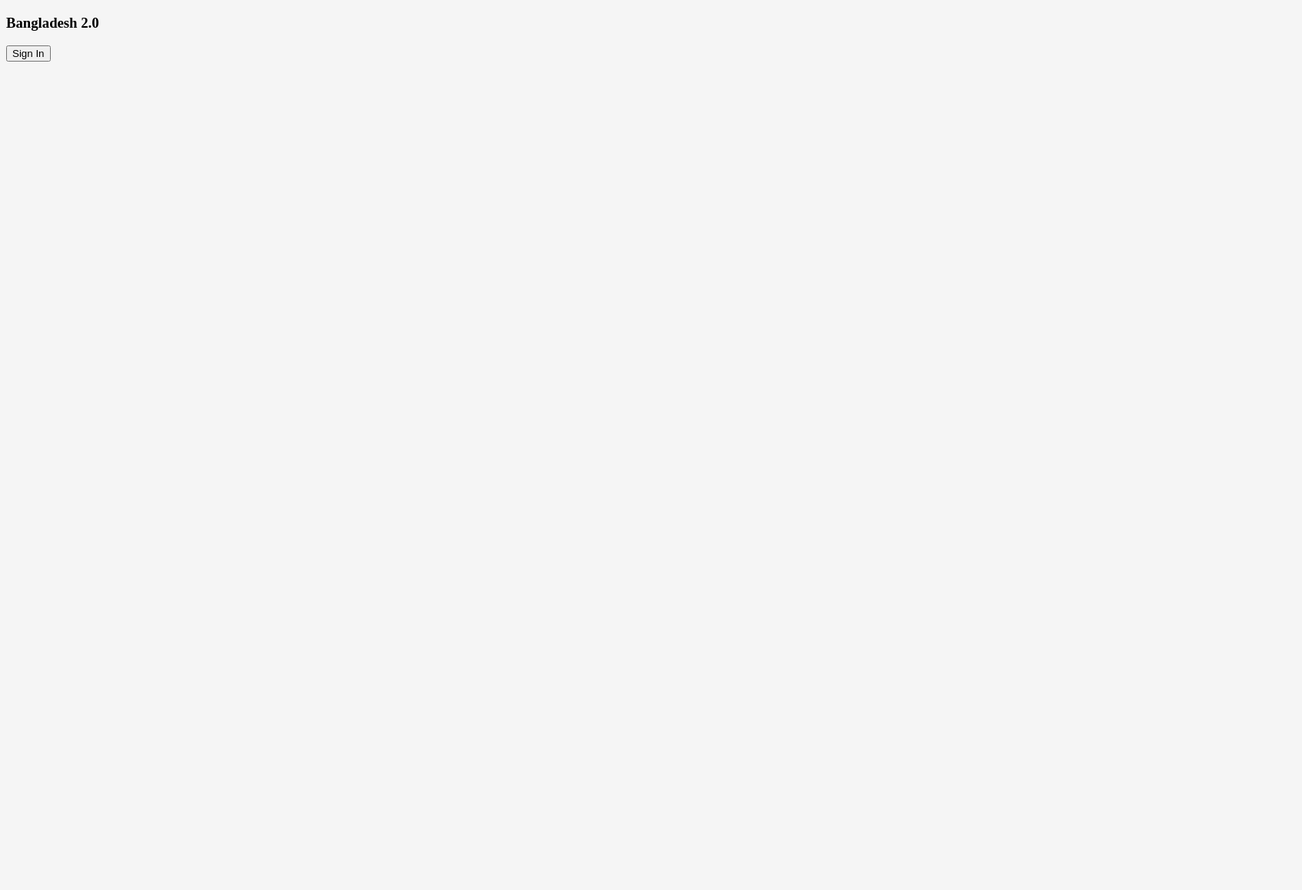
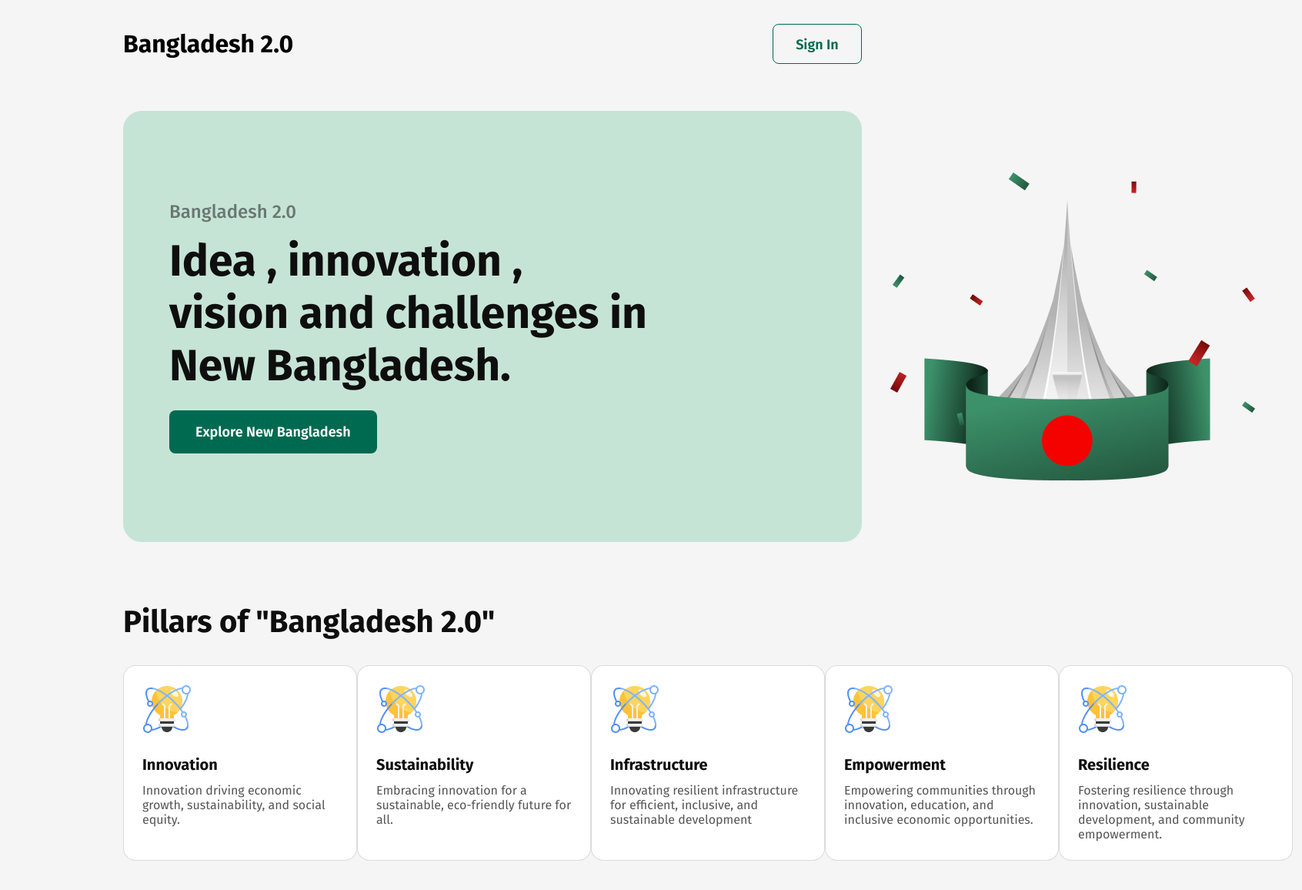
Before and after one commit to pritomdey28/Bangladesh-2.0-Assignment-1, a plain HTML site: page index.html in a window 1280 px wide. Shown: the whole page at 77% size, 1692 px wide, since content can reach past the window. Before the commit the page ends 800 px from the top, so only its background shows below. Drawn offline with Linux system fonts and the light colour scheme.

Commit message:
pillars section created successfully

```diff
--- a/css/style.css
+++ b/css/style.css
@@ -1,18 +1,152 @@
 @import url('https://fonts.googleapis.com/css2?family=Fira+Sans:ital,wght@0,100;0,200;0,300;0,400;0,500;0,600;0,700;0,800;0,900;1,100;1,200;1,300;1,400;1,500;1,600;1,700;1,800;1,900&display=swap');
 
- {
+* {
     margin: 0;
     padding: 0;
-    box-sizing: border-box;
+    /* box-sizing: border-box; */
     font-family: 'Fira Sans', sans-serif;
 }
 
 body {
     background-color: #f5f5f5;
+    margin: 0 160px 0 160px;
 }
 
 /* nav part start */
 
 nav {
+    display: flex;
+    justify-content: space-between;
+    margin-top: 31px;
+    margin-bottom: 24px;
+}
 
+nav .nav-title {
+    font-size: 32px;
+    font-weight: 700;
+    margin-top: 7px;
+    margin-bottom: 44px;
 }
+
+nav .nav-button {
+    font-size: 18px;
+    font-weight: 600;
+    background-color: transparent;
+    color: #006A50;
+    border: 1px solid #006A50;
+    border-radius: 8px;
+    width: 116px;
+    height: 52px;
+    padding: 15px 20px;
+    transition: .5s;
+}
+
+nav .nav-button:hover {
+    background-color: #006A50;
+    color: #ffffff;
+}
+
+/* nav part end */
+
+/* hero section start */
+.hero-section {
+    display: flex;
+    height: 560px;
+    background-color: #c6e4d6;
+    border-radius: 24px;
+    /* justify-content: space-between; */
+}
+
+.hero-section .hero-section-details {
+    margin-left: 60px;
+    margin-right: 64px;
+}
+
+.hero-section .hero-section-details .hero-section-title {
+    font-size: 24px;
+    font-weight: 500;
+    color: #0e0e0e;
+    opacity: 50%;
+    margin-bottom: 16px;
+    margin-top: 117px;
+}
+
+.hero-section .hero-section-details .hero-section-subtitle {
+    font-size: 57px;
+    font-weight: 700;
+    color: #0e0e0e;
+    width: 622px;
+    margin-bottom: 24px;
+}
+
+.hero-section .hero-section-details .hero-button {
+    font-size: 18px;
+    font-weight: 600;
+    background-color: #006a50;
+    color: #ffffff;
+    text-align: center;
+    border: none;
+    border-radius: 8px;
+    padding: 17px 34px 17px 34px;
+    margin-bottom: 117px;
+    transition: .5s;
+    overflow: hidden;
+}
+
+.hero-section .hero-section-details .hero-button:hover {
+    background-color: transparent;
+    border: 1px solid #006a50;
+    color: #006a50;
+}
+
+.hero-section-image .hero-image {
+    margin: 80px 60px 80px 250px;
+}
+/* hero section end */
+
+/* pillars section start */
+.pillars {
+    margin-top: 80px;
+    margin-bottom: 80px;
+}
+
+.pillars h2 {
+    font-size: 40px;
+    font-weight: 700;
+    margin-bottom: 32px;
+    color: #0e0e0e;
+}
+
+.pillars .card-section {
+    display: flex;
+    justify-content: space-between;
+}
+
+.card {
+    padding: 24px;
+    border-radius: 16px;
+    box-sizing: border-box;
+    border: 1px solid rgba(14, 14, 14, 0.15);
+    border-radius: 16px;
+    background: rgb(255, 255, 255);
+}
+
+.card .card-image {
+    margin-bottom: 24px;
+}
+
+.card .card-title {
+    font-size: 20px;
+    font-weight: 700px;
+    color: #0e0e0e;
+    margin-bottom: 12px;
+}
+
+.card .card-detail {
+    font-size: 16px;
+    font-weight: 400;
+    color: #0e0e0e;
+    opacity: 70%;
+    width: 254px;
+}
+/* pillars section end */
--- a/index.html
+++ b/index.html
@@ -12,12 +12,52 @@
     <header class="header">
         <nav class="logo">
             <h3 class="nav-title">Bangladesh 2.0</h3>
-            <button>Sign In</button>
+            <button class="nav-button">Sign In</button>
         </nav>
+        <section class="hero-section">
+            <div class="hero-section-details">
+                <h4 class="hero-section-title">Bangladesh 2.0</h4>
+                <p class="hero-section-subtitle">Idea , innovation ,
+                    vision and challenges in New Bangladesh.</p>
+                <button class="hero-button explore">Explore New Bangladesh</button>
+            </div>
+            <div class="hero-section-image">
+                <img src="./assets/hero.png" alt="Hero Image" class="hero-image">
+            </div>
+        </section>
     </header>
 
     <main class="main">
-
+        <section class="pillars">
+            <h2>Pillars of "Bangladesh 2.0"</h2>
+            <div class="card-section">
+                <div class="card">
+                    <img src="./assets/card-icon.png" alt="Card Icon" class="card-image">
+                    <h4 class="card-title">Innovation</h4>
+                    <p class="card-detail">Innovation driving economic growth, sustainability, and social equity.</p>
+                </div>
+                <div class="card">
+                    <img src="./assets/card-icon.png" alt="Card Icon" class="card-image">
+                    <h4 class="card-title">Sustainability</h4>
+                    <p class="card-detail">Embracing innovation for a sustainable, eco-friendly future for all.</p>
+                </div>
+                <div class="card">
+                    <img src="./assets/card-icon.png" alt="Card Icon" class="card-image">
+                    <h4 class="card-title">Infrastructure</h4>
+                    <p class="card-detail">Innovating resilient infrastructure for efficient, inclusive, and sustainable development</p>
+                </div>
+                <div class="card">
+                    <img src="./assets/card-icon.png" alt="Card Icon" class="card-image">
+                    <h4 class="card-title">Empowerment</h4>
+                    <p class="card-detail">Empowering communities through innovation, education, and inclusive economic opportunities.</p>
+                </div>
+                <div class="card">
+                    <img src="./assets/card-icon.png" alt="Card Icon" class="card-image">
+                    <h4 class="card-title">Resilience</h4>
+                    <p class="card-detail">Fostering resilience through innovation, sustainable development, and community empowerment.</p>
+                </div>
+            </div>
+        </section>
     </main>
 
     <footer class="footer">
```
